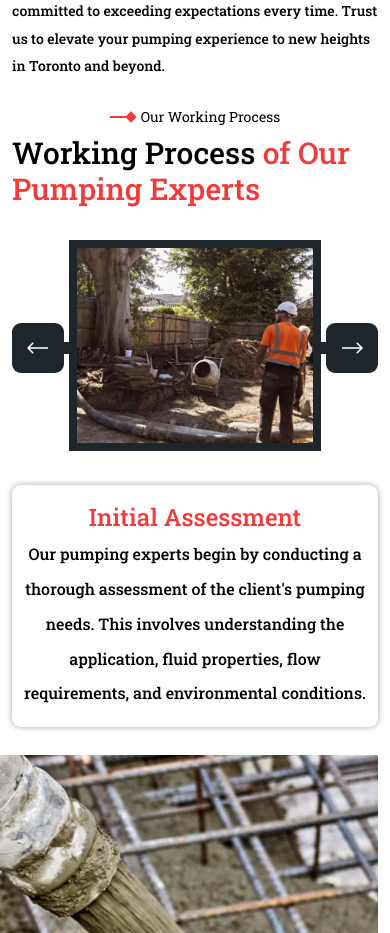
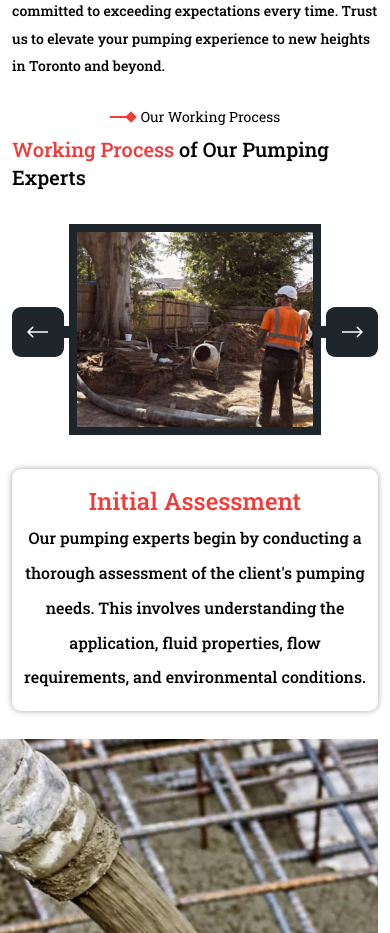
Before and after one commit to csebiplab/prime-concrete-pumping, a Next.js app: page / in a window 390 px wide. Shown: the part 7720-8653 px from the top of the page. Built offline with nearby package versions, Linux system fonts and the light colour scheme.

Commit message:
:hammer: Done responsive for our working process

```diff
--- a/src/components/__one_time_used/MainHomePageComponent/OurWorkingProcess/OurWorkingProcess.jsx
+++ b/src/components/__one_time_used/MainHomePageComponent/OurWorkingProcess/OurWorkingProcess.jsx
@@ -9,9 +9,9 @@ const OurWorkingProcess = () => {
       <div>
         <div className="flex flex-col justify-center items-center">
           <HeadingIcon text={headingIconText.ourWorkingProcess__IconText} />
-          <h3 className="text-black text-3xl lg:text-4xl font-medium mb-9">
-            Working Process
-            <span className="text-primary"> of Our Pumping Experts</span>
+          <h3 className="text-black text-xl md:text-3xl lg:text-4xl font-medium mb-9">
+            <span className="text-primary">Working Process </span>
+            of Our Pumping Experts
           </h3>
         </div>
         <div className="relative mt-20">
```
